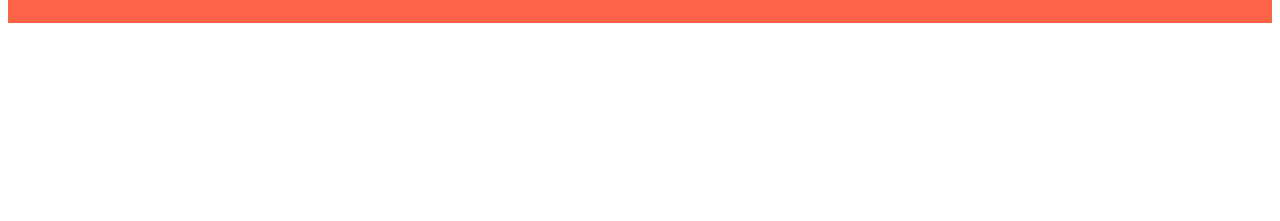
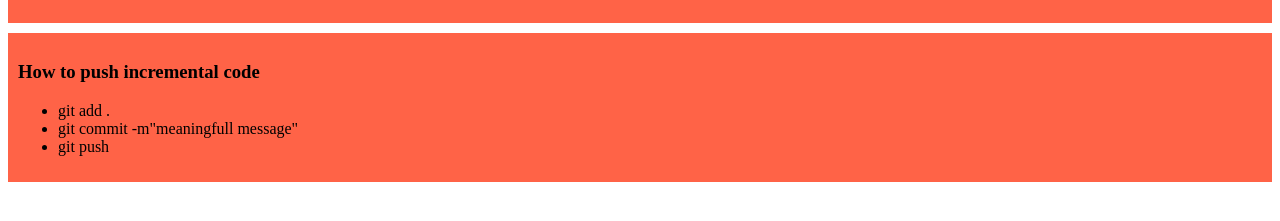
Before and after one commit to sajjadursohag/my-second-simple-website, a plain HTML site: page index.html in a window 1280 px wide. Shown: the part 461-682 px from the top of the page. Drawn offline with Linux system fonts and the light colour scheme.

Commit message:
added ul line

```diff
--- a/index.html
+++ b/index.html
@@ -22,6 +22,14 @@
         <p>Lorem ipsum dolor sit amet, consectetur adipisicing elit. Debitis ut quod, quas corrupti necessitatibus iure aliquam expedita hic laboriosam, facere, fugiat nulla ad perspiciatis eos ex vel quo illo doloremque ducimus animi placeat. Et nesciunt vero velit esse at tempora ab laudantium ipsam. Laudantium praesentium unde, ullam possimus distinctio rerum.</p>
 
     </div>
+    <div>
+        <h3>How to push incremental code</h3>
+        <ul>
+            <li>git add .</li>
+            <li>git commit -m"meaningfull message"</li>
+            <li>git push</li>
+        </ul>
+    </div>
 
 </body>
 </html>
```
